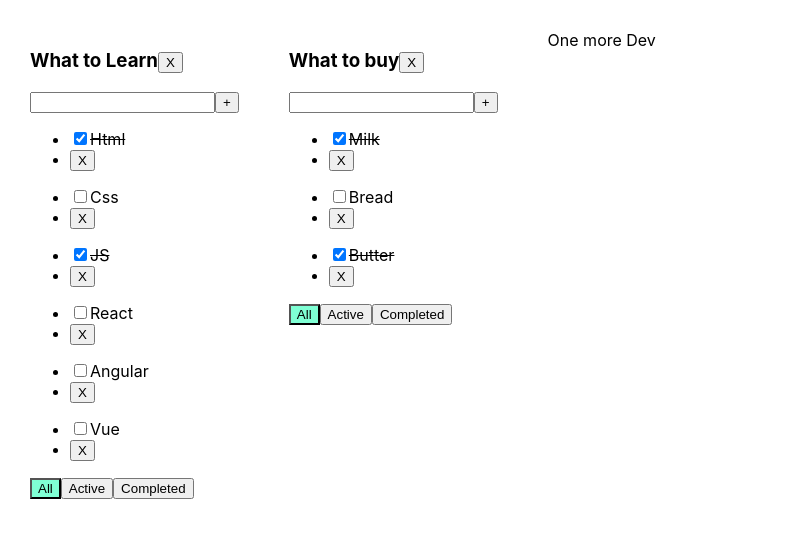
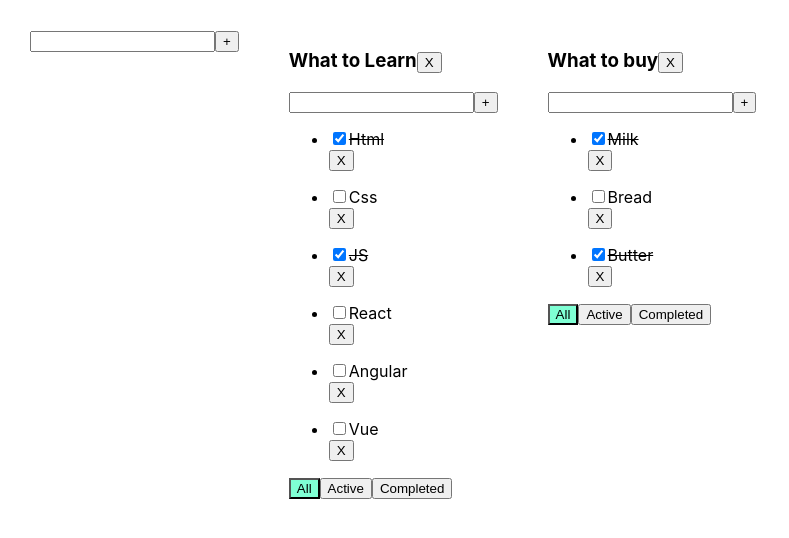
Before and after one commit to AntonPuY25/ToDoList, a React (Create React App) app: page / in a window 1280 px wide. Shown: the top 538 px of the page, without its empty margins (0-789 px from the left). Built offline with nearby package versions, Linux system fonts and the light colour scheme.

Commit message:
CreateNewTodolist

```diff
--- /dev/null
+++ b/src/AddItemForm.tsx
@@ -0,0 +1,44 @@
+import React, {ChangeEvent, useState, KeyboardEvent} from "react";
+
+type TypeAddItemProps = {
+    addItems: (title: string) => void
+}
+
+function AddItemForm(props: TypeAddItemProps) {
+    const [title, setTitle] = useState<string>("")
+    let [error, setError] = useState<"Title is Required" | null>(null)
+
+    const onChangeHandlerInput = (event: ChangeEvent<HTMLInputElement>) => {
+        setTitle(event.currentTarget.value)
+        setError(null)
+    }
+    const onKeyHandlerInput = (event: KeyboardEvent<HTMLInputElement>) => {
+        if (event.key === 'Enter') addItem()
+    }
+    const addItem = () => {
+        const itemTitle = title.trim()
+        if (itemTitle) {
+            props.addItems(itemTitle)
+            setTitle('')
+        } else {
+            setError('Title is Required')
+        }
+    }
+    return <div>
+        <div>
+            <input className={error ? 'error' : ""}
+                   value={title}
+                   onChange={onChangeHandlerInput}
+                   onKeyPress={onKeyHandlerInput}
+
+            />
+
+
+            <button onClick={addItem}>+
+            </button>
+            {error ? <div className={'error-message'}>{error}</div> : null}
+        </div>
+    </div>
+}
+
+export default AddItemForm;
--- a/src/App.tsx
+++ b/src/App.tsx
@@ -3,6 +3,7 @@ import './App.css';
 import {ToDoList} from "./ToDoList/ToDoList";
 import {PropsTypeTask} from './ToDoList/ToDoList';
 import {v1} from "uuid";
+import AddItemForm from "./AddItemForm";
 
 
 export type FilterTypes = "all" | "active" | "completed";
@@ -24,6 +25,9 @@ function App() {
     )
     type TypeTaskState = {
         [key: string]: Array<PropsTypeTask>
+    }
+    type TypeTaskStateTest = {
+        [key: string]: []
     }
     let [tasks, setTasks] = useState<TypeTaskState>({
             [todolistID1]: [
@@ -89,10 +93,47 @@ function App() {
 
     }
 
+    function addToDoList(todolistTitle: string) {
+        const todolistId = v1();
+        const newToDolist: ToDoListsType = {
+            id: todolistId,
+            title: todolistTitle,
+            filter: 'all'
+        }
+// const newTask:TypeTaskState = ({
+//     [todolistId]: []
+// })
+        setTasks({...tasks, [todolistId]: []})
+        setTodolists([...todolists, newToDolist])
+    }
+
+
+    function changeTaskTitle(taskId: string, title: string, toDiListId: string) {
+
+        let todolistTasks = tasks[toDiListId]
+        const task = todolistTasks.find(t => t.id === taskId)
+
+        if (task) {
+            task.title = title
+        }
+        setTasks({...tasks})
+
+
+    }
+
+    function changeTodolistTitle(title: string, toDiListId: string) {
+        let todo = (todolists.find(tl => tl.id === toDiListId))
+        if (todo) {
+            todo.title = title
+        }
+        setTasks({...tasks})
+    }
+
+
     return (
 
         <div className="App">
-
+            <AddItemForm addItems={addToDoList}/>
             {todolists.map((newToDoList: ToDoListsType) => {
 
                 let resultTask = tasks[newToDoList.id];
@@ -107,11 +148,11 @@ function App() {
                                  title={newToDoList.title} tasks={resultTask}
                                  addTask={addTask} delete={deleteTask} changeStatus={changeStatus}
                                  changeFilter={changeFilter} filter={newToDoList.filter}
-                                 removeTodoList={removeTodoList}
+                                 removeTodoList={removeTodoList} changeTaskTitle={changeTaskTitle}
+                                 changeTodolistTitle={changeTodolistTitle}
                 />
             })}
 
-<div>One more Dev</div>
         </div>
     );
 }
--- a/src/ToDoList/ToDoList.tsx
+++ b/src/ToDoList/ToDoList.tsx
@@ -1,5 +1,7 @@
-import React, {ChangeEvent, useState, KeyboardEvent} from "react";
+import React, {ChangeEvent} from "react";
 import {FilterTypes} from "../App";
+import AddItemForm from "../AddItemForm";
+import EditSpan from "../editSpan";
 
 type PropsType = {
     title: string
@@ -8,9 +10,12 @@ type PropsType = {
     delete: (id: string, toDoListId: string) => void
     changeFilter: (str: FilterTypes, toDoListID: string) => void
     changeStatus: (taskId: string, isDone: boolean, toDiListId: string) => void
+    changeTaskTitle: (taskId: string, title: string, toDiListId: string) => void
     filter: FilterTypes
     id: string
     removeTodoList: (toDoListID: string) => void
+    changeTodolistTitle: (title: string, toDiListId: string) => void
+
 }
 export type PropsTypeTask = {
     id: string
@@ -20,26 +25,24 @@ export type PropsTypeTask = {
 }
 
 export function ToDoList(props: PropsType) {
-    let [error, setError] = useState<"Title is Required" | null>(null)
-    const [title, setTitle] = useState<string>("")
-    const addTask = () => {
-        const taskTitle = title.trim()
-        if (taskTitle) {
-            props.addTask(taskTitle, props.id)
-            setTitle('')
-        } else {
-            setError('Title is Required')
-        }
-
-
-    }
-    const onChangeHandlerInput = (event: ChangeEvent<HTMLInputElement>) => {
-        setTitle(event.currentTarget.value)
-        setError(null)
-    }
-    const onKeyHandlerInput = (event: KeyboardEvent<HTMLInputElement>) => {
-        if (event.key === 'Enter') addTask()
-    }
+    // let [error, setError] = useState<"Title is Required" | null>(null)
+    // const [title, setTitle] = useState<string>("")
+    // const addTask = () => {
+    //     const taskTitle = title.trim()
+    //     if (taskTitle) {
+    //         props.addTask(taskTitle, props.id)
+    //         setTitle('')
+    //     } else {
+    //         setError('Title is Required')
+    //     }
+    // }
+    // const onChangeHandlerInput = (event: ChangeEvent<HTMLInputElement>) => {
+    //     setTitle(event.currentTarget.value)
+    //     setError(null)
+    // }
+    // const onKeyHandlerInput = (event: KeyboardEvent<HTMLInputElement>) => {
+    //     if (event.key === 'Enter') addTask()
+    // }
     const onAllKeyHandler = () => {
         props.changeFilter('all', props.id)
     }
@@ -49,31 +52,41 @@ export function ToDoList(props: PropsType) {
     const onCompletedKeyHandler = () => {
         props.changeFilter('completed', props.id)
     }
-
+    const addTask = (title: string) => {
+        props.addTask(title, props.id)
+    }
+    const changeTodotitle = (title: string) => {
+        props.changeTodolistTitle(title, props.id)
+    }
     return (<div>
         <div>
-            <h3>{props.title}
+            <h3><EditSpan title={props.title}
+                          changeTaskTitle={changeTodotitle}/>
                 <span><button onClick={() => props.removeTodoList(props.id)}>Х</button></span>
             </h3>
 
+            <AddItemForm addItems={addTask}/>
 
-            <div>
-                <input className={error ? 'error' : ""}
-                       value={title}
-                       onChange={onChangeHandlerInput}
-                       onKeyPress={onKeyHandlerInput}
+            {/*<div>*/}
+            {/*    <input className={error ? 'error' : ""}*/}
+            {/*           value={title}*/}
+            {/*           onChange={onChangeHandlerInput}*/}
+            {/*           onKeyPress={onKeyHandlerInput}*/}
 
-                />
+            {/*    />*/}
 
 
-                <button onClick={addTask}>+
-                </button>
-                {error ? <div className={'error-message'}>{error}</div> : null}
-            </div>
+            {/*    <button onClick={addTask}>+*/}
+            {/*    </button>*/}
+            {/*    {error ? <div className={'error-message'}>{error}</div> : null}*/}
+            {/*</div>*/}
 
             {props.tasks.map((i: PropsTypeTask) => {
                 const removeTask = () => {
                     props.delete(i.id, props.id)
+                }
+                const changeTaskNew = (title: string) => {
+                    props.changeTaskTitle(i.id, title, props.id)
                 }
                 const changeStatus = (e: ChangeEvent<HTMLInputElement>) => {
                     props.changeStatus(i.id, e.currentTarget.checked, props.id)
@@ -82,11 +95,15 @@ export function ToDoList(props: PropsType) {
                         <li><input
                             onChange={changeStatus}
                             type="checkbox" checked={i.isDone}/>
-                            <span className={(i.isDone === true) ? 'is-done' : ""}>{i.title}</span></li>
-                        <li>
-                            <button onClick={removeTask}>X
-                            </button>
+
+                            <EditSpan title={i.title} isDone={i.isDone}
+                                      changeTaskTitle={changeTaskNew}/>
+                            {/*<span className={(i.isDone === true) ? 'is-done' : ""}>{i.title}</span>*/}
                         </li>
+
+                        <button onClick={removeTask}>X
+                        </button>
+
                     </ul>
 
                 )
--- /dev/null
+++ b/src/editSpan.tsx
@@ -0,0 +1,29 @@
+import React, {ChangeEvent, useState} from "react";
+type TypeEditSpan={
+    title:string
+    isDone?:boolean
+    changeTaskTitle: ( title: string) => void
+
+}
+
+function EditSpan(props:TypeEditSpan){
+    const [editMode,setEditMode] = useState<boolean>(false)
+    const [text,setText] = useState<string>("")
+    const onEditMode = ()=>{setEditMode(true)
+    setText("")
+    }
+    const ofEditMode = ()=>{
+        setEditMode(false)
+        if(text.trim()){ props.changeTaskTitle(text.trim())}
+    }
+    const changeText = (e:ChangeEvent<HTMLInputElement>)=>{
+        setText(e.currentTarget.value)
+
+    }
+    return(
+        editMode?<input value={text} onChange={(event)=>{changeText(event)}} autoFocus onBlur={ofEditMode}/>
+        : <span onDoubleClick={onEditMode} className={(props.isDone) ? 'is-done' : ""}>{props.title}</span>
+
+    )
+}
+export default EditSpan;
```
Also changed, not shown: 1 other file (tests, documents, lock files or other folders).
